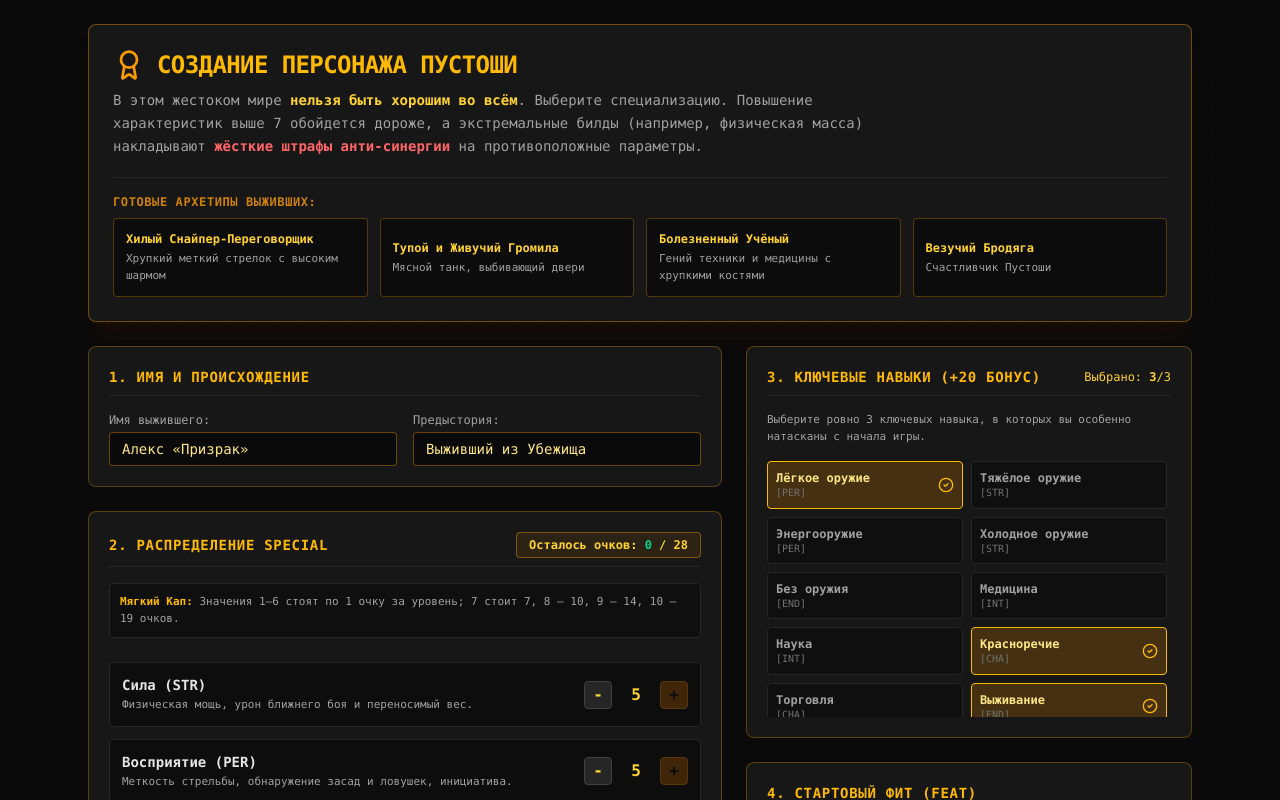
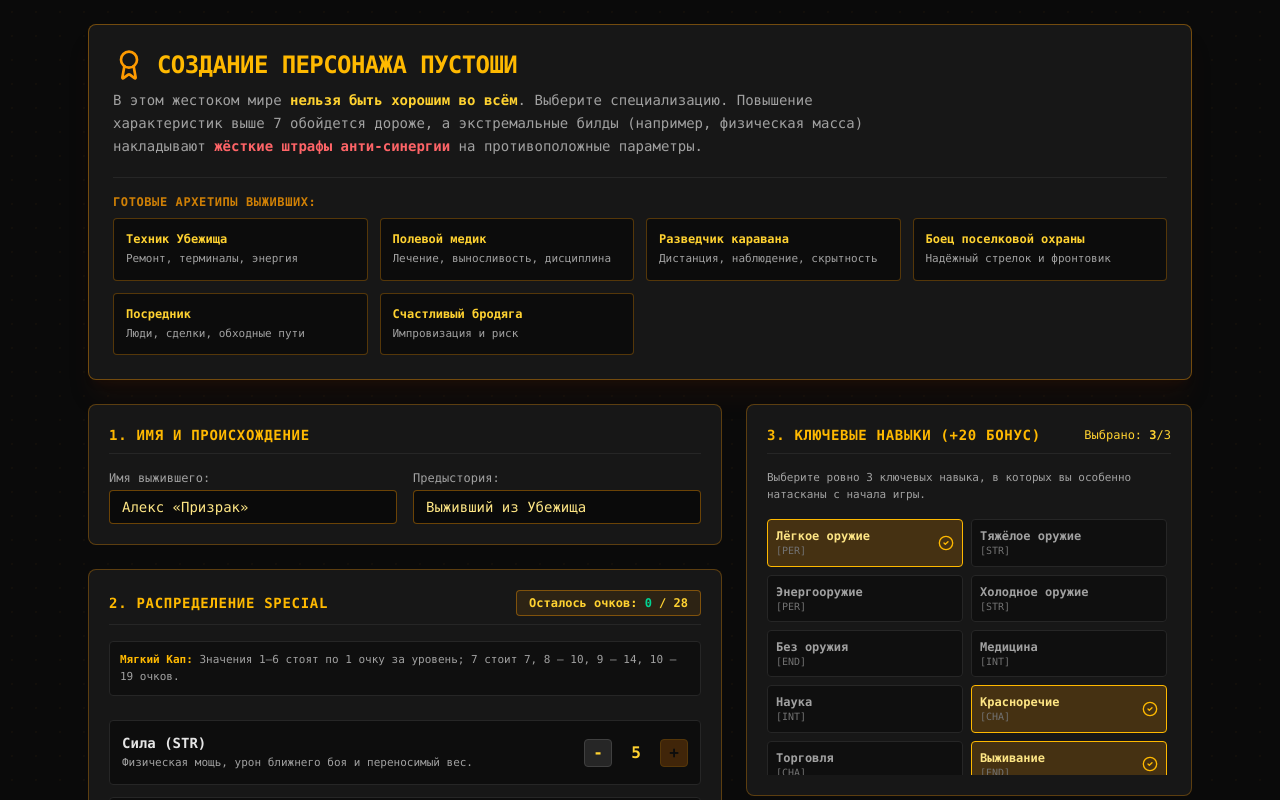
Before and after one commit to GKzk/RPG-Out-of-life, a React (Vite) app: page / in a window 1280 px wide. Shown: the top 800 px of the page. Built offline with nearby package versions, Linux system fonts and the light colour scheme.

Commit message:
design: replace character archetypes with lore-aligned valid builds

```diff
--- a/src/data/archetypes.ts
+++ b/src/data/archetypes.ts
@@ -2,79 +2,69 @@ import { ArchetypePreset } from '../types/game';
 
 export const ARCHETYPE_PRESETS: ArchetypePreset[] = [
   {
-    id: 'fragile_sniper',
-    titleRu: 'Хилый Снайпер-Переговорщик',
-    subtitleRu: 'Хрупкий меткий стрелок с высоким шармом',
-    descriptionRu: 'Филигранная точность и ораторский дар. Вступает в диалог с любого расстояния, но падает от одного тяжелого удара рейдерского молота.',
-    special: {
-      STR: 3,
-      PER: 8,
-      END: 2,
-      CHA: 8,
-      INT: 5,
-      AGI: 8,
-      LCK: 4,
-    },
-    taggedSkills: ['smallGuns', 'speech', 'lockpick'],
-    startingFeat: 'sniper_eye',
-    strengthsRu: ['Огромная точность на дальности', 'Высокое Уклонение (AGI 8)', 'Способен заболтать врагов (CHA 8)'],
-    weaknessesRu: ['Очень мало HP (END 2)', 'Низкий переносимый вес (STR 3)', 'Крайне уязвим в ближнем бою'],
+    id: 'vault_technician',
+    titleRu: 'Техник Убежища',
+    subtitleRu: 'Ремонт, терминалы, энергия',
+    descriptionRu: 'Человек системы: умеет читать старую документацию, чинить оборудование и разбираться в довоенной электронике. В бою полагается на дистанцию и подготовку.',
+    special: { STR: 4, PER: 6, END: 4, CHA: 4, INT: 8, AGI: 5, LCK: 4 },
+    taggedSkills: ['repair', 'science', 'energyWeapons'],
+    startingFeat: 'glass_cannon',
+    strengthsRu: ['Высокий INT', 'Наука и ремонт', 'Хорошая работа с энергооружием'],
+    weaknessesRu: ['Не боец ближнего боя', 'Средняя живучесть', 'Зависит от снаряжения'],
   },
   {
-    id: 'scrap_brute',
-    titleRu: 'Тупой и Живучий Громила',
-    subtitleRu: 'Мясной танк, выбивающий двери',
-    descriptionRu: 'Сила и Выносливость на пределе человеческих возможностей. Ломает черепа трубами и переносит тонны лома. Но связать два слова или починить радио приёмник не способен.',
-    special: {
-      STR: 9,
-      PER: 4,
-      END: 9,
-      CHA: 2,
-      INT: 2,
-      AGI: 4,
-      LCK: 8,
-    },
-    taggedSkills: ['meleeWeapons', 'unarmed', 'survival'],
-    startingFeat: 'heavy_striker',
-    strengthsRu: ['Гигантский запас HP и брони', 'Огромный урон в ближнем бою', 'Огромная грузоподъемность (165+ кг)'],
-    weaknessesRu: ['Штрафы анти-синергии к Интеллекту и Харизме', 'Ужасная точность из огнестрела', 'Полное бессилие перед взломом и наукой'],
+    id: 'field_medic',
+    titleRu: 'Полевой медик',
+    subtitleRu: 'Лечение, выносливость, дисциплина',
+    descriptionRu: 'Подготовленный санитар, привыкший работать там, где нет ни нормальной клиники, ни запаса медикаментов. Стабильно держится в бою и спасает группу после столкновений.',
+    special: { STR: 4, PER: 6, END: 6, CHA: 4, INT: 7, AGI: 4, LCK: 5 },
+    taggedSkills: ['medicine', 'survival', 'smallGuns'],
+    startingFeat: 'wasteland_survivalist',
+    strengthsRu: ['Высокая медицина', 'Хорошая выживаемость', 'Полезен вне боя'],
+    weaknessesRu: ['Средняя мобильность', 'Ограниченная специализация в оружии', 'Не рассчитан на тяжёлое оружие'],
   },
   {
-    id: 'vault_scholar',
-    titleRu: 'Болезненный Учёный',
-    subtitleRu: 'Гений техники и медицины с хрупкими костями',
-    descriptionRu: 'Интеллект и проницательность. Взламывает довоенные роботы и лаборатории, варганит сложные стимуляторы. Физически слаб и быстро утомляется.',
-    special: {
-      STR: 2,
-      PER: 8,
-      END: 2,
-      CHA: 5,
-      INT: 9,
-      AGI: 6,
-      LCK: 6,
-    },
-    taggedSkills: ['science', 'medicine', 'energyWeapons'],
-    startingFeat: 'glass_cannon',
-    strengthsRu: ['Максимальный прирост очков навыков', 'Умение создавать и эффективно применять медикаменты', 'Взлом всех электронных систем'],
-    weaknessesRu: ['Стеклянный иммунитет и мало HP', 'Штраф к макс. весу', 'Уязвим к физическим атакам'],
+    id: 'caravan_scout',
+    titleRu: 'Разведчик каравана',
+    subtitleRu: 'Дистанция, наблюдение, скрытность',
+    descriptionRu: 'Провёл годы на маршрутах между поселениями: первым замечает угрозу, знает цену патрону и умеет уйти от ненужной драки.',
+    special: { STR: 4, PER: 7, END: 4, CHA: 4, INT: 4, AGI: 7, LCK: 5 },
+    taggedSkills: ['smallGuns', 'survival', 'stealth'],
+    startingFeat: 'sniper_eye',
+    strengthsRu: ['Высокие PER и AGI', 'Дальний бой', 'Скрытность и разведка'],
+    weaknessesRu: ['Слабее в прямом столкновении', 'Невысокий INT', 'Мало преимуществ в тяжёлой экипировке'],
   },
   {
-    id: 'lucky_wanderer',
-    titleRu: 'Везучий Бродяга',
-    subtitleRu: 'Счастливчик Пустоши',
-    descriptionRu: 'Средний во всем, но постоянно находит редкие патроны, уворачивается от калибров и выбивает критические попадания из ржавого револьвера.',
-    special: {
-      STR: 5,
-      PER: 5,
-      END: 5,
-      CHA: 5,
-      INT: 5,
-      AGI: 5,
-      LCK: 8,
-    },
-    taggedSkills: ['smallGuns', 'barter', 'stealth'],
+    id: 'militia_guard',
+    titleRu: 'Боец поселковой охраны',
+    subtitleRu: 'Надёжный стрелок и фронтовик',
+    descriptionRu: 'Не герой и не наёмник — просто человек, который слишком много раз видел, чем заканчивается плохая подготовка. Выдерживает давление и отвечает огнём.',
+    special: { STR: 7, PER: 6, END: 7, CHA: 3, INT: 3, AGI: 4, LCK: 3 },
+    taggedSkills: ['smallGuns', 'meleeWeapons', 'survival'],
+    startingFeat: 'heavy_striker',
+    strengthsRu: ['STR и END', 'Стабильный бой', 'Высокая физическая живучесть'],
+    weaknessesRu: ['Слабая социальная игра', 'Низкий INT', 'Низкая мобильность'],
+  },
+  {
+    id: 'fixer',
+    titleRu: 'Посредник',
+    subtitleRu: 'Люди, сделки, обходные пути',
+    descriptionRu: 'Решает проблемы словами, связями и правильным предложением. Не обязательно сильнее противника — достаточно сделать так, чтобы бой вообще не начался.',
+    special: { STR: 4, PER: 6, END: 4, CHA: 7, INT: 7, AGI: 4, LCK: 3 },
+    taggedSkills: ['speech', 'barter', 'lockpick'],
+    startingFeat: 'eloquent_diplomat',
+    strengthsRu: ['CHA и INT', 'Диалоги и торговля', 'Взлом и обход конфликтов'],
+    weaknessesRu: ['Средний боец', 'Низкая удача', 'Слабая физическая подготовка'],
+  },
+  {
+    id: 'lucky_drifter',
+    titleRu: 'Счастливый бродяга',
+    subtitleRu: 'Импровизация и риск',
+    descriptionRu: 'У него нет правильного плана. Зато в нужный момент находится нужный патрон, дверь оказывается незапертой, а выстрел — неожиданно точным.',
+    special: { STR: 4, PER: 6, END: 4, CHA: 4, INT: 5, AGI: 5, LCK: 8 },
+    taggedSkills: ['smallGuns', 'barter', 'lockpick'],
     startingFeat: 'lucky_bastard',
-    strengthsRu: ['Высокий шанс критических атак (16%+)', 'Переброс промахов', 'Баланс без явных провалов'],
-    weaknessesRu: ['Отсутствие узкой специализации', 'Не может поднять тяжелое или хакнуть военный терминал'],
+    strengthsRu: ['Высокая LCK', 'Критические события', 'Гибкость'],
+    weaknessesRu: ['Нет выдающейся физической характеристики', 'Зависит от удачных решений', 'Слабее специализированных билдов'],
   },
 ];
```
